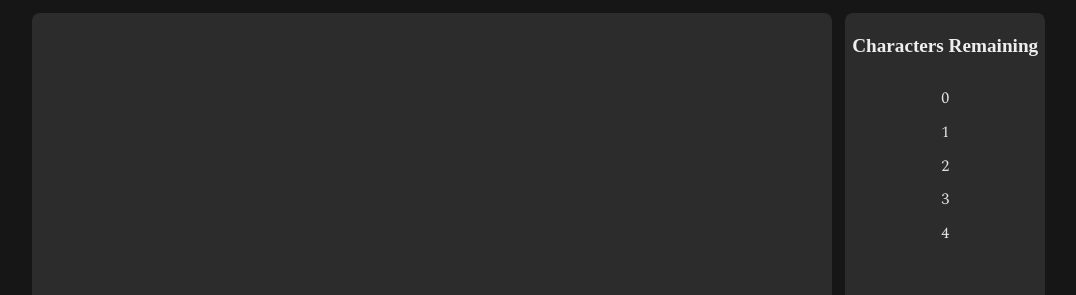
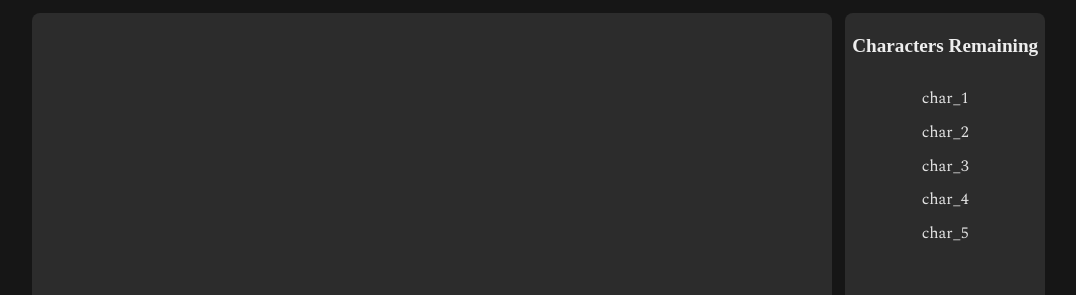
Before and after one commit to njcushing/odin-wheres-wally, a React (Vite) app in the folder packages/frontend/: page /play in a window 1280 px wide. Shown: the top 295 px of the page, without its empty margins (114-1190 px from the left). Built offline with nearby package versions, Linux system fonts and the light colour scheme; a web font is replaced by a local one.

Commit message:
Add functionality for removing found characters from selection options

```diff
--- a/packages/frontend/src/features/Game/index.jsx
+++ b/packages/frontend/src/features/Game/index.jsx
@@ -34,7 +34,13 @@ const Game = () => {
     }
 
     const characterSelected = (characterName, clickPosition) => {
-        fetchAPI.postCharacterSelection(characterName, clickPosition);
+        const selectionResult = fetchAPI.postCharacterSelection(characterName, clickPosition);
+        if (selectionResult) {
+            setGameInfo({
+                ...gameInfo,
+                characters: gameInfo.characters.filter((character) => character != characterName),
+            })
+        }
         setSelecting(false);
     }
 
@@ -129,10 +135,10 @@ const Game = () => {
                     {gameInfo.characters.map((character, i) => {
                         return (
                             <li
-                                className={styles["character"]}
-                                aria-label="character"
+                                className={styles["character-remaining"]}
+                                aria-label="character-remaining"
                                 key={i}
-                            >{i}</li>
+                            >{character}</li>
                         )
                     })}
                 </ul>
--- a/packages/frontend/src/features/Game/utils/fetchAPI.js
+++ b/packages/frontend/src/features/Game/utils/fetchAPI.js
@@ -7,5 +7,5 @@ export const getGameInformation = () => {
 };
 
 export const postCharacterSelection = (character, clickPosition) => {
-    return;
+    return true;
 };
```
Also changed, not shown: 1 other file (tests, documents, lock files or other folders).
